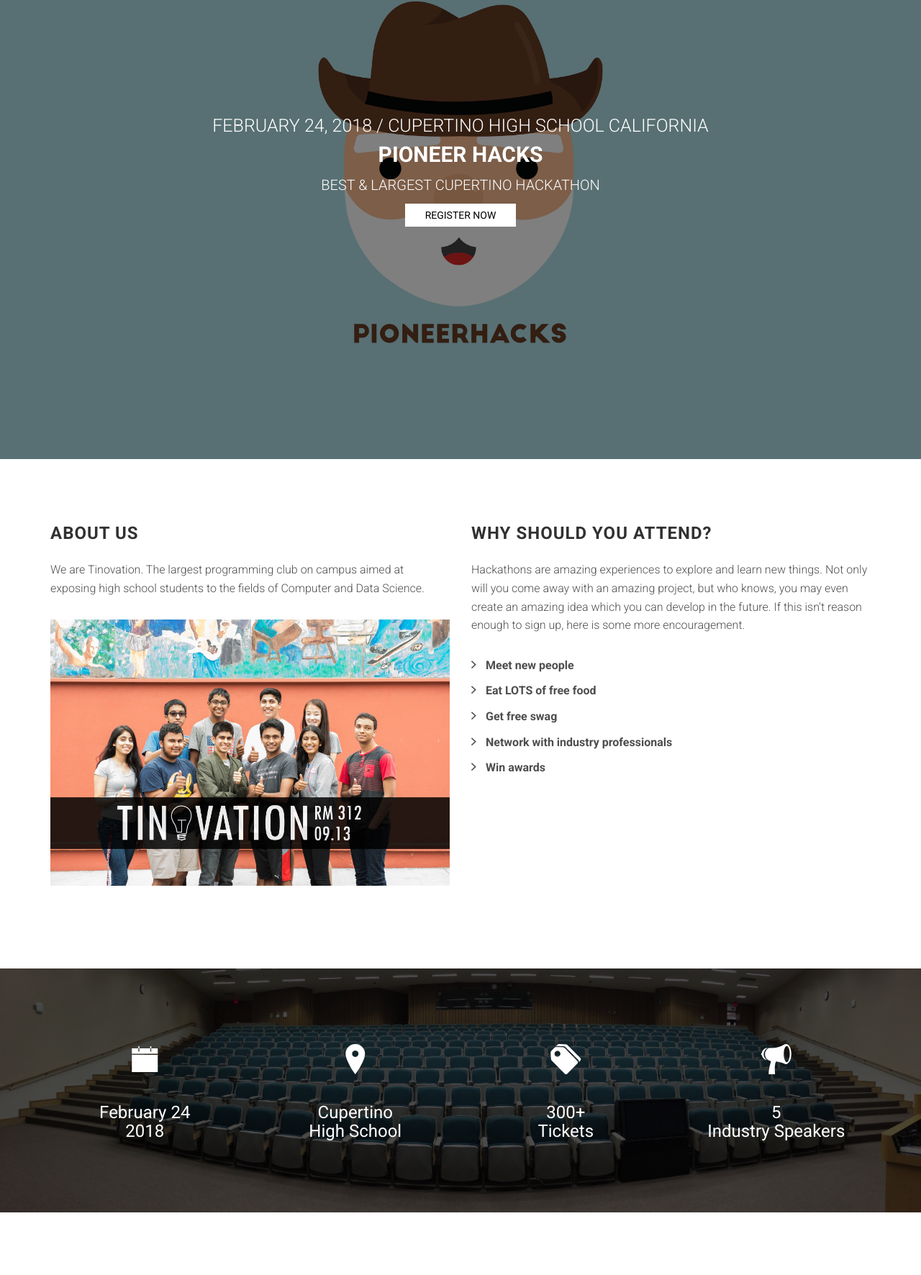
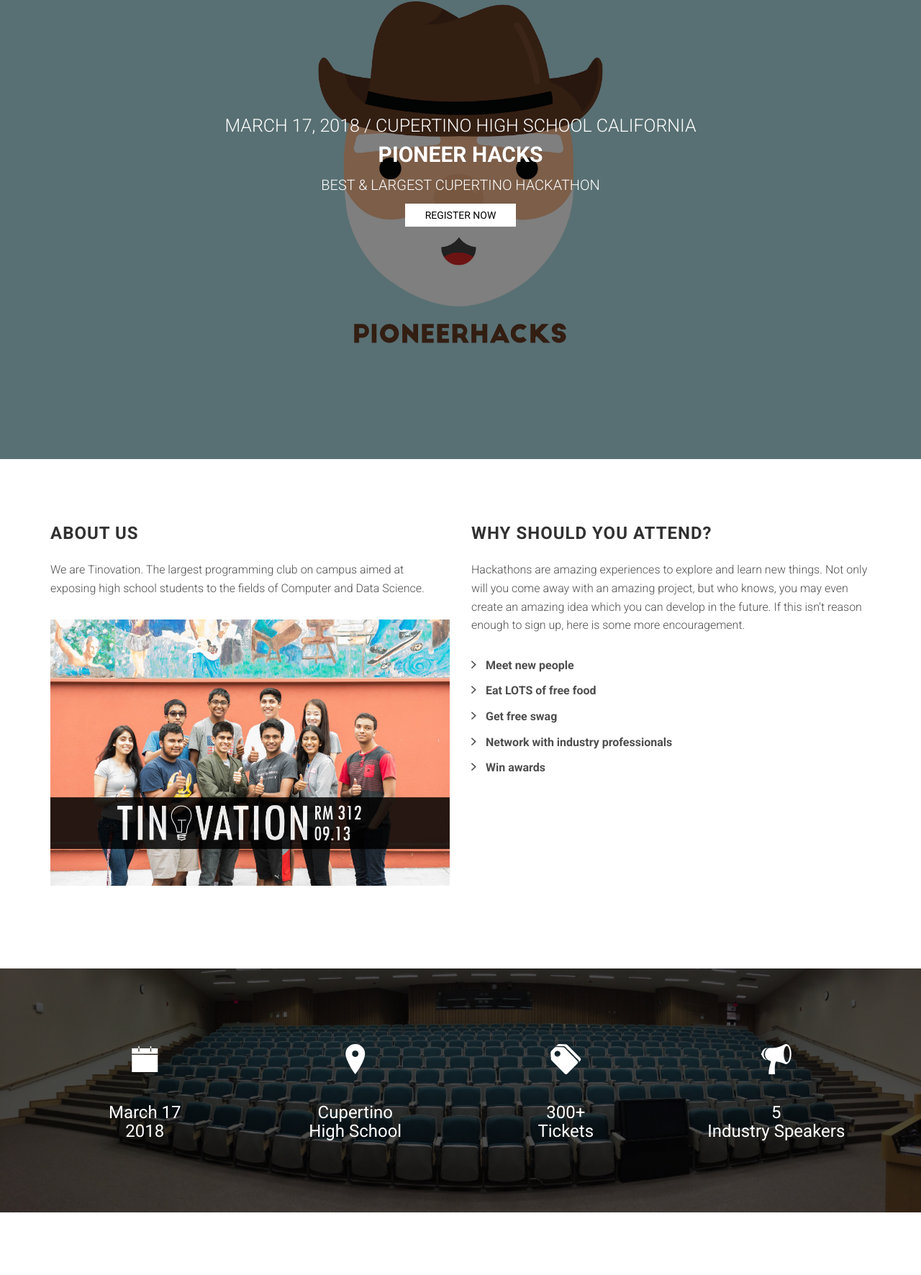
Before and after one commit to PioneerHacks2018/Pioneer-Hacks-2018-Website, a website: page index.html in a window 1280 px wide. Shown: the part 162-1934 px from the top of the page at 72% size. Drawn offline with Linux system fonts and the light colour scheme; files whose address does not match are found by name.

Commit message:
Update index.html

```diff
--- a/index.html
+++ b/index.html
@@ -57,7 +57,7 @@
     <header id="site-header" class="site-header valign-center">
         <div class="intro">
 
-            <h2>February 24, 2018 / Cupertino High School California</h2>
+            <h2>March 17, 2018 / Cupertino High School California</h2>
 
             <h1>Pioneer Hacks</h1>
 
@@ -110,7 +110,7 @@
                 <div class="col-sm-3">
 
                     <i class="ion-ios-calendar"></i>
-                    <h3>February 24<br>2018</h3>
+                    <h3>March 17<br>2018</h3>
 
                 </div>
                 <div class="col-sm-3">
```
